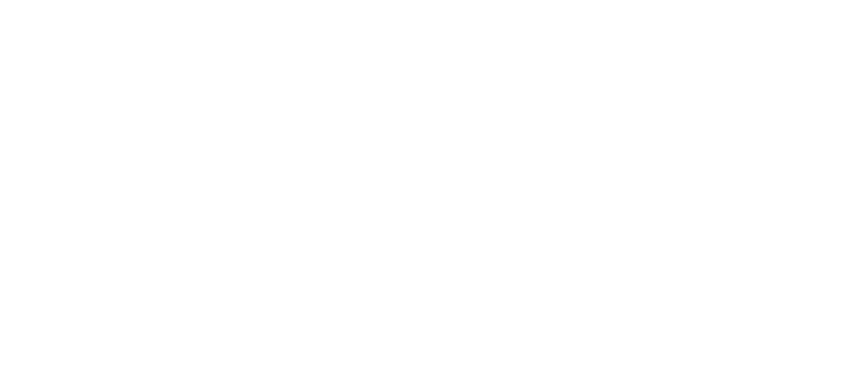
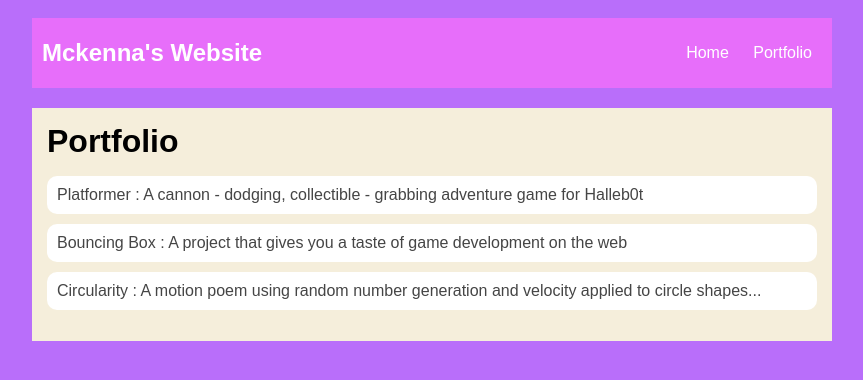
Before and after one commit to mckenna0306/mckenna0306.github.io, a plain HTML site: page portfolio.html in a window 1280 px wide. Shown: the whole page, without its empty margins (208-1071 px from the left). Drawn offline with Linux system fonts and the light colour scheme.

Commit message:
add portfolio.html file

```diff
--- a/portfolio.html
+++ b/portfolio.html
@@ -0,0 +1,50 @@
+<!DOCTYPE html>
+<html>
+  <head>
+    <title>Mckenna's Website</title>
+    <link rel="stylesheet" href="style.css" />
+  </head>
+
+  <body>
+    <div id="all-contents">
+      <div id="all-contents">
+        <nav>
+          <h1>Mckenna's Website</h1>
+          <ul id="nav-ul">
+            <li class="nav-li">
+              <a class="nav-a" href="index.html">Home</a>
+            </li>
+            <li class="nav-li">
+              <a class="nav-a" href="portfolio.html">Portfolio</a>
+            </li>
+          </ul>
+        </nav>
+        <main>
+          <div class="content">
+            <h1>Portfolio</h1>
+            <ul id="portfolio">
+              <li>
+                <a href="projects/platformer/"
+                  >Platformer : A cannon - dodging, collectible - grabbing
+                  adventure game for Halleb0t</a
+                >
+              </li>
+              <li>
+                <a href="projects/bouncing-box/"
+                  >Bouncing Box : A project that gives you a taste of game
+                  development on the web
+                </a>
+              </li>
+              <li>
+                <a href="projects/circularity/"
+                  >Circularity : A motion poem using random number generation
+                  and velocity applied to circle shapes...</a
+                >
+              </li>
+            </ul>
+          </div>
+        </main>
+      </div>
+    </div>
+  </body>
+</html>
--- a/style.css
+++ b/style.css
@@ -61,3 +61,28 @@ main {
 h2, h3 {
     margin: 0px;
 }
+
+.content h1 {
+    color: black;
+}
+
+#portfolio {
+    list-style-type: none;
+    padding-left: 0;
+}
+
+#portfolio li {
+    background: #fff;
+    padding: 10px;
+    border-radius: 10px;
+    margin-bottom: 10px;
+}
+
+#portfolio li:hover {
+    background: #eee;
+}
+
+#portfolio a {
+    text-decoration: none;
+    color: #454545;
+}
```
